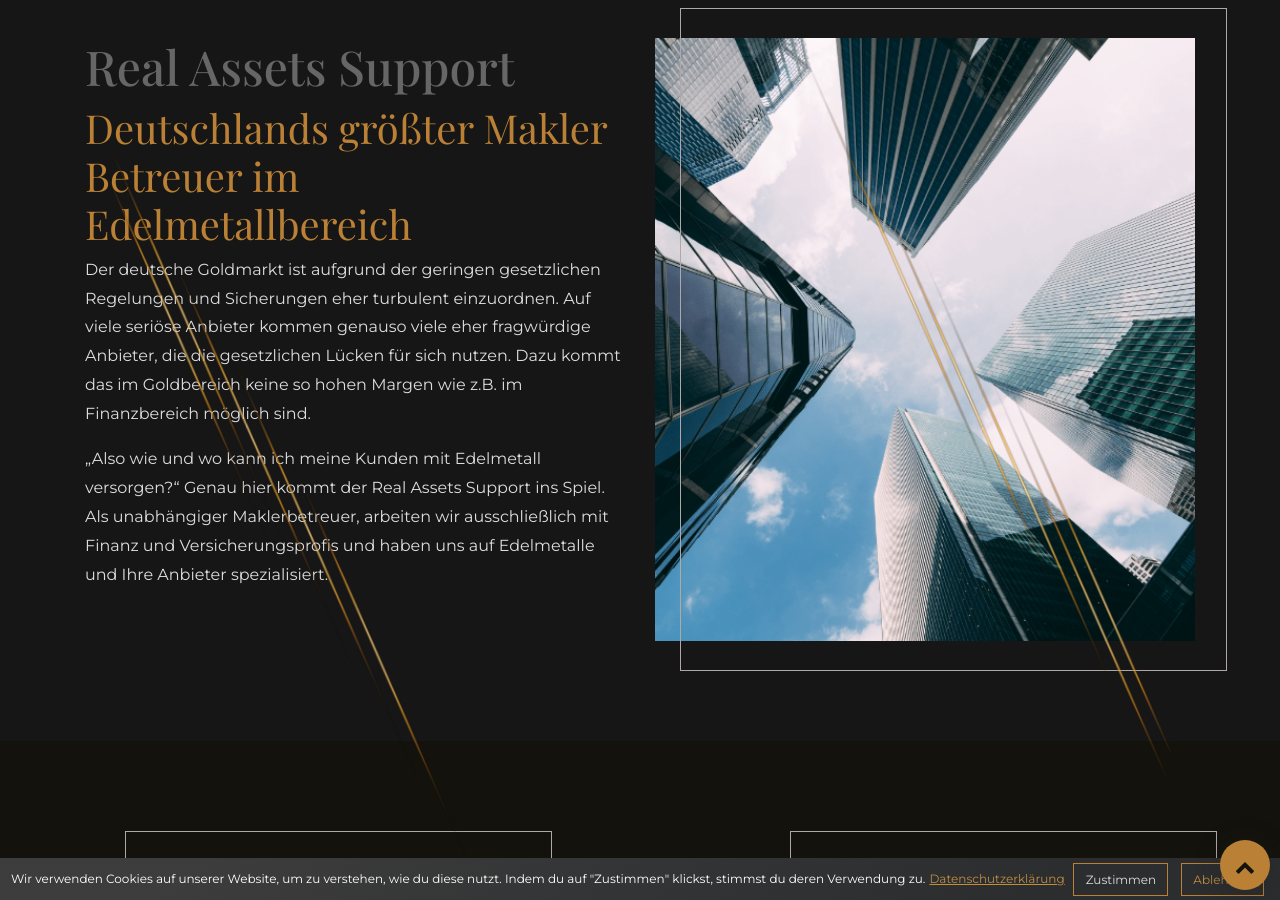
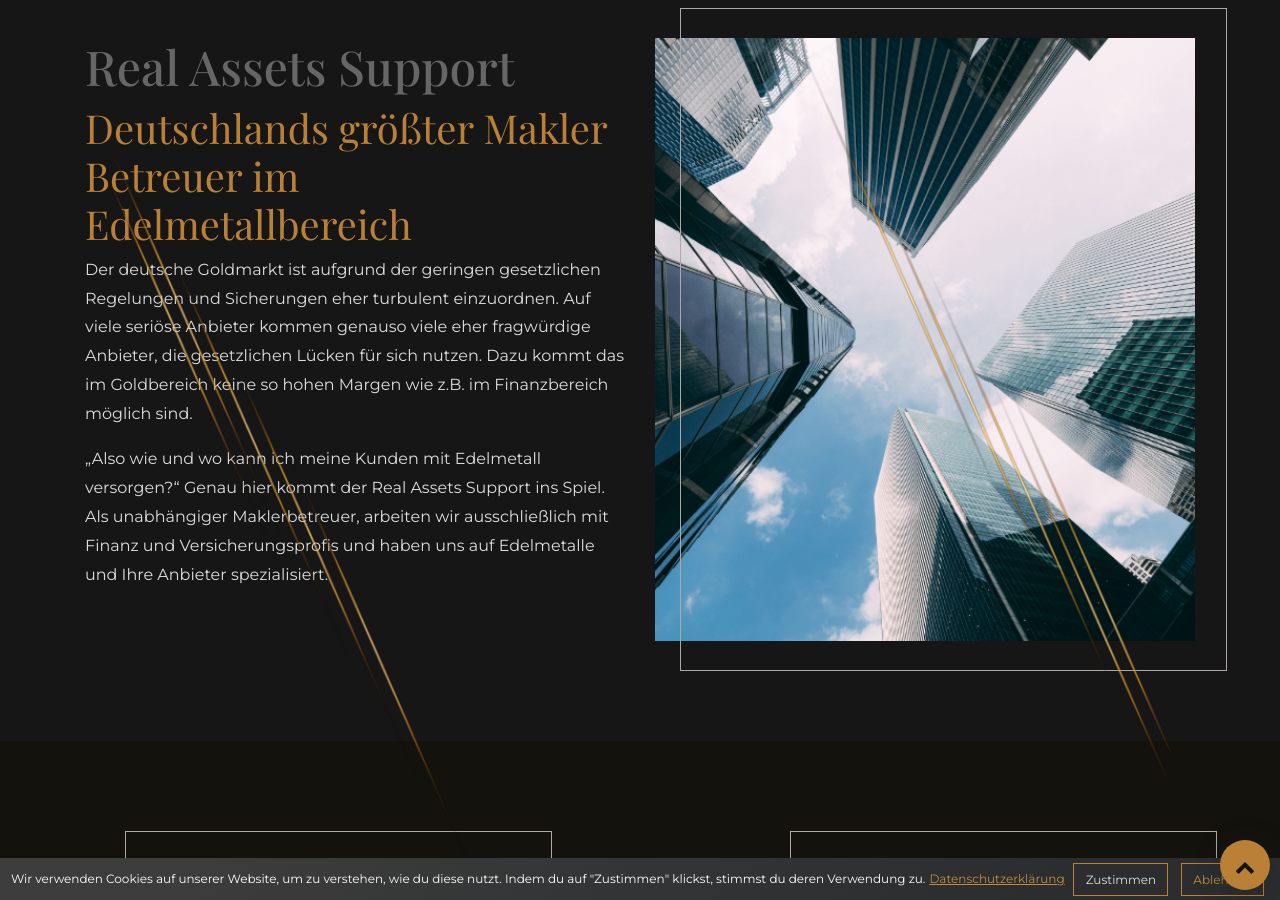
Before and after one commit to vosaul/Selim-RA, a Jekyll site: the page built from index.html, in a window 1280 px wide and 900 px high, scrolled down 962 px. Built offline with Jekyll 4.4.1, drawn with Linux system fonts in a browser that asks for light colours; nearby versions of some CDN libraries; some web fonts are replaced; a script that is not in the unit is left out.

Commit message:
Update pages “home”

```diff
--- a/_data/home.yml
+++ b/_data/home.yml
@@ -4,9 +4,9 @@ support_box:
   text:
     - Der deutsche Goldmarkt ist aufgrund der geringen gesetzlichen Regelungen
       und Sicherungen eher turbulent einzuordnen. Auf viele seriöse Anbieter
-      kommen genauso viele eher fragwürdige Anbieter, die die gesetzlichen
-      Lücken für sich nutzen. Dazu kommt das im Goldbereich keine so hohen
-      Margen wie z.B. im Finanzbereich möglich sind.
+      kommen genauso viele eher fragwürdige Anbieter, die gesetzlichen Lücken
+      für sich nutzen. Dazu kommt das im Goldbereich keine so hohen Margen wie
+      z.B. im Finanzbereich möglich sind.
     - „Also wie und wo kann ich meine Kunden mit Edelmetall versorgen?“  Genau
       hier kommt der Real Assets Support ins Spiel. Als unabhängiger
       Maklerbetreuer,  arbeiten wir ausschließlich mit Finanz und
```
